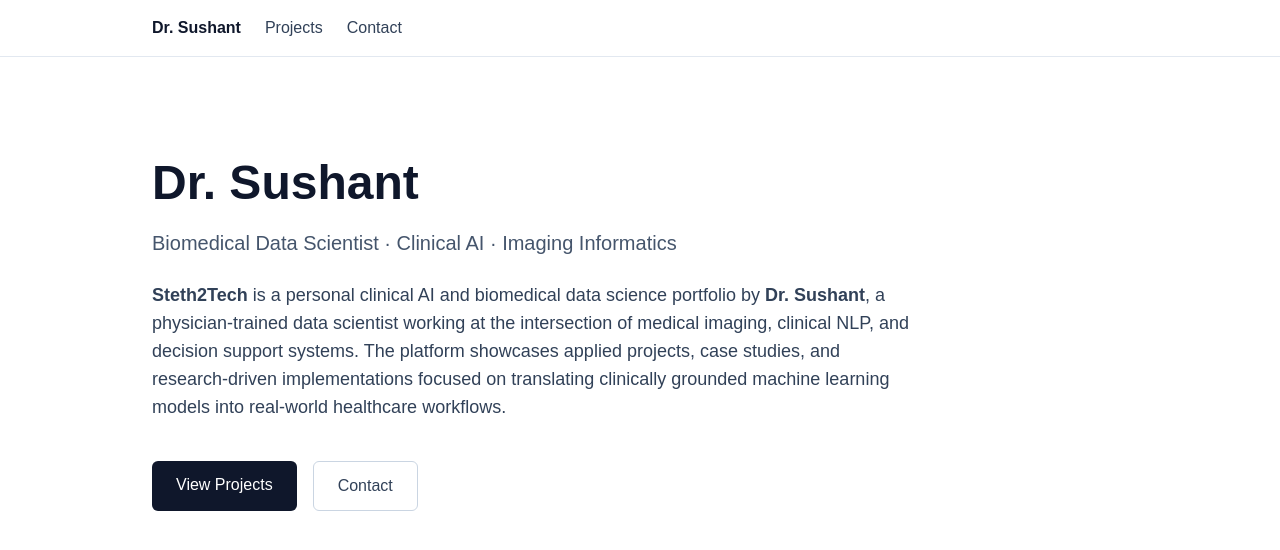
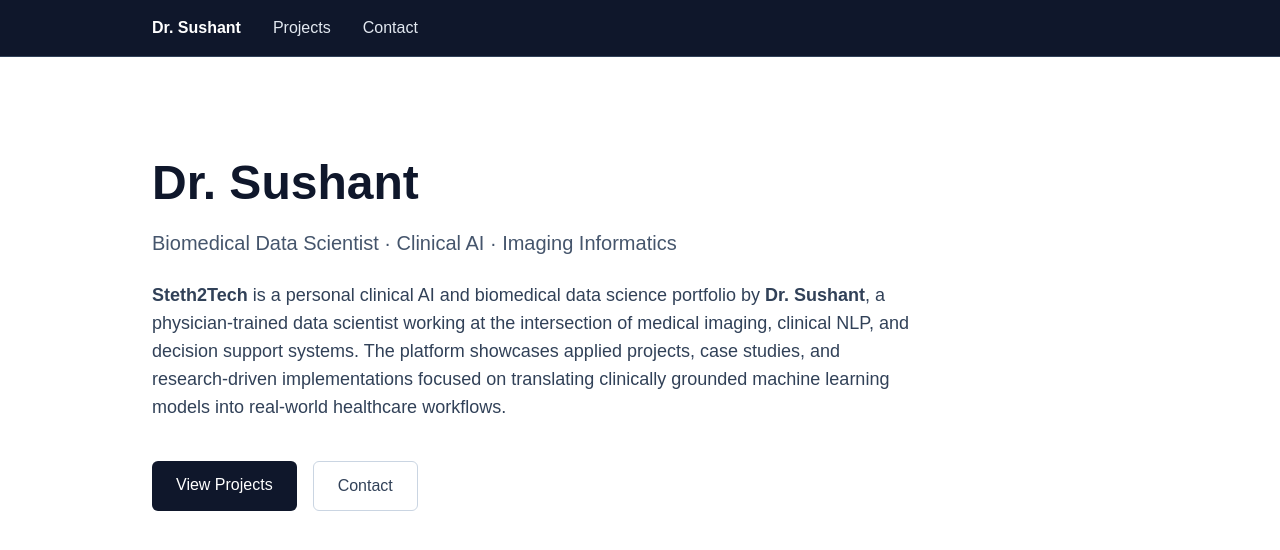
Before and after one commit to Dr-Sushant/dr-sushant-portfolio, a Next.js app: page / in a window 1280 px wide. Shown: the top 550 px of the page. Built offline with nearby package versions, Linux system fonts and the light colour scheme.

Commit message:
Improve navigation contrast and readability

```diff
--- a/components/Nav.js
+++ b/components/Nav.js
@@ -1,14 +1,26 @@
+
 export default function Nav() {
   return (
-    <nav className="w-full border-b border-slate-200">
-      <div className="max-w-5xl mx-auto px-6 py-4 flex gap-6 text-slate-700">
-        <a href="/" className="font-semibold text-slate-900">
+    <nav className="w-full bg-slate-900 border-b border-slate-700">
+      <div className="max-w-5xl mx-auto px-6 py-4 flex flex-wrap items-center gap-x-8 gap-y-3">
+        <a
+          href="/"
+          className="font-semibold text-white hover:text-slate-200 transition"
+        >
           Dr. Sushant
         </a>
-        <a href="/projects" className="hover:text-slate-900">
+
+        <a
+          href="/projects"
+          className="font-medium text-slate-200 hover:text-white transition"
+        >
           Projects
         </a>
-        <a href="/contact" className="hover:text-slate-900">
+
+        <a
+          href="/contact"
+          className="font-medium text-slate-200 hover:text-white transition"
+        >
           Contact
         </a>
       </div>
```
